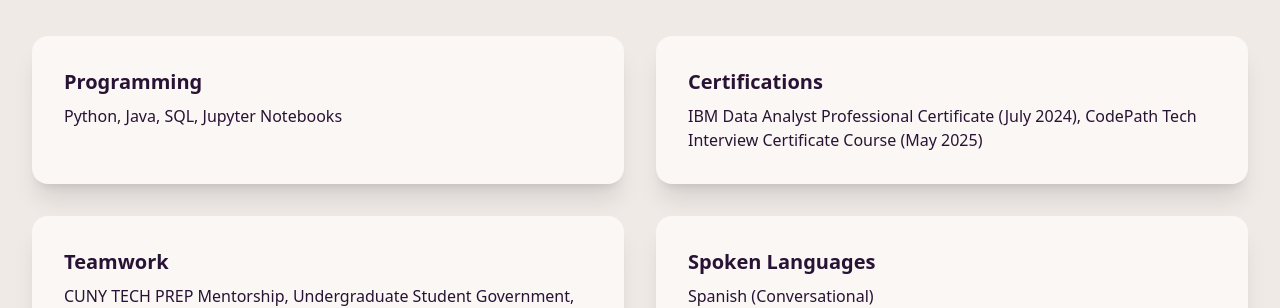
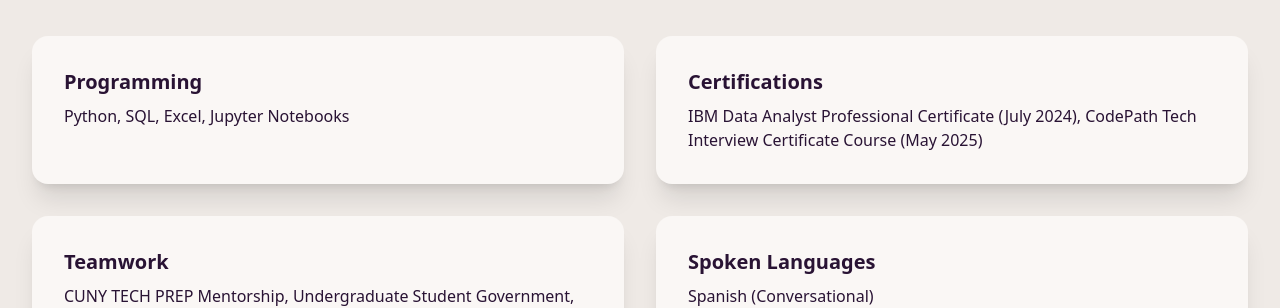
Before and after one commit to drod75/drod75.github.io, a Jekyll site: the page built from index.md, in a window 1280 px wide and 900 px high, scrolled down 3780 px. Shown: the part 456-764 px from the top of the window. Built offline with Jekyll 4.4.1, drawn with Linux system fonts in a browser that asks for light colours; nearby versions of some CDN libraries.

Commit message:
Update skills.yml

```diff
--- a/_data/skills.yml
+++ b/_data/skills.yml
@@ -1,5 +1,5 @@
 - category: "Programming"
-  items: "Python, Java, SQL, Jupyter Notebooks"
+  items: "Python, SQL, Excel, Jupyter Notebooks"
 - category: "Certifications"
   items: "IBM Data Analyst Professional Certificate (July 2024), CodePath Tech Interview Certificate Course (May 2025)"
 - category: "Teamwork"
```
